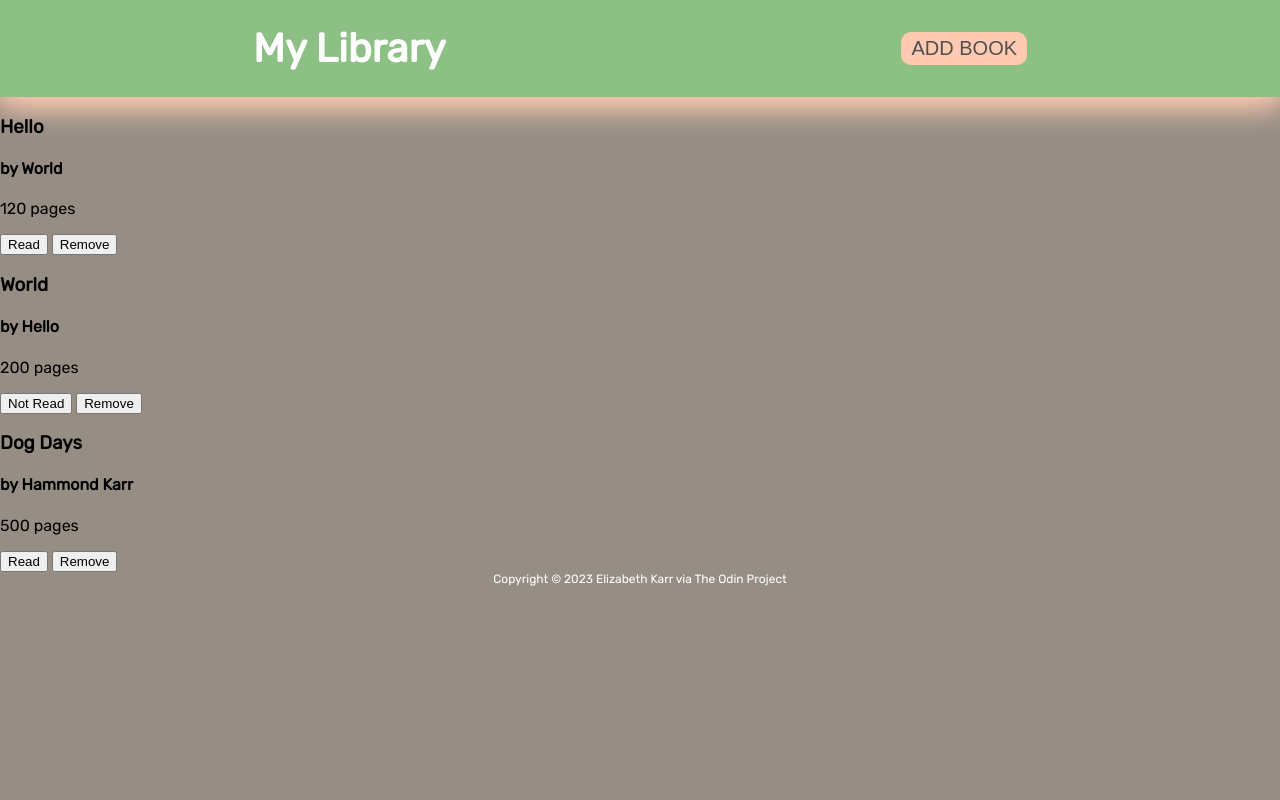
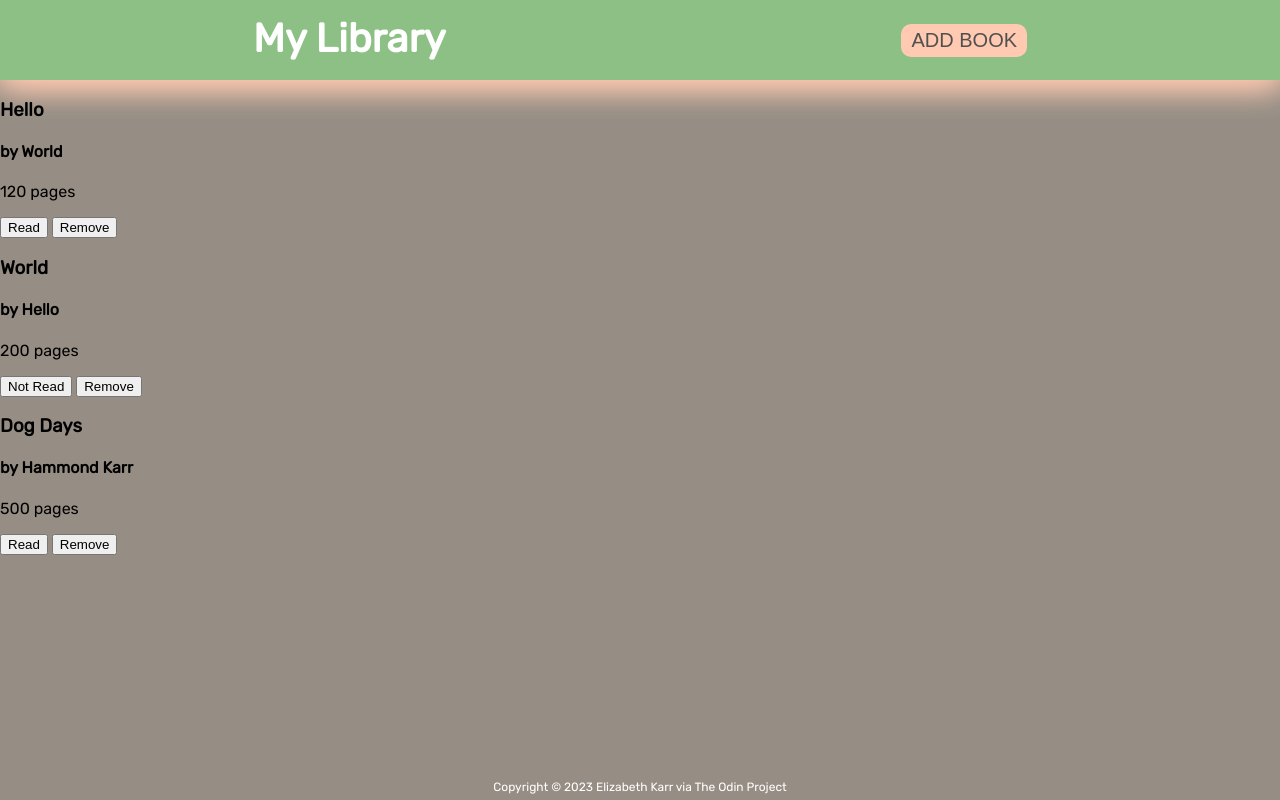
Before and after one commit to e-karr/odin-library, a plain HTML site: page index.html in a window 1280 px wide. Drawn offline with Linux system fonts and the light colour scheme.

Commit message:
change display of  body element to grid

```diff
--- a/styles.css
+++ b/styles.css
@@ -13,6 +13,8 @@ body {
     min-height: 100vh;
     background-color: var(--battleship-grey);
     font-family: 'Rubik', sans-serif;
+    display: grid;
+    grid-template-rows: 80px 1fr 20px;
 }
 
 body,
@@ -33,7 +35,7 @@ form {
 header {
     display: flex;
     justify-content: space-around;
-    padding: 25px;
+    padding: 15px 25px;
     background-color: var(--pistachio);
     box-shadow: -5px 5px 2rem var(--apricot), 5px 5px 2rem var(--apricot);
 }
```
